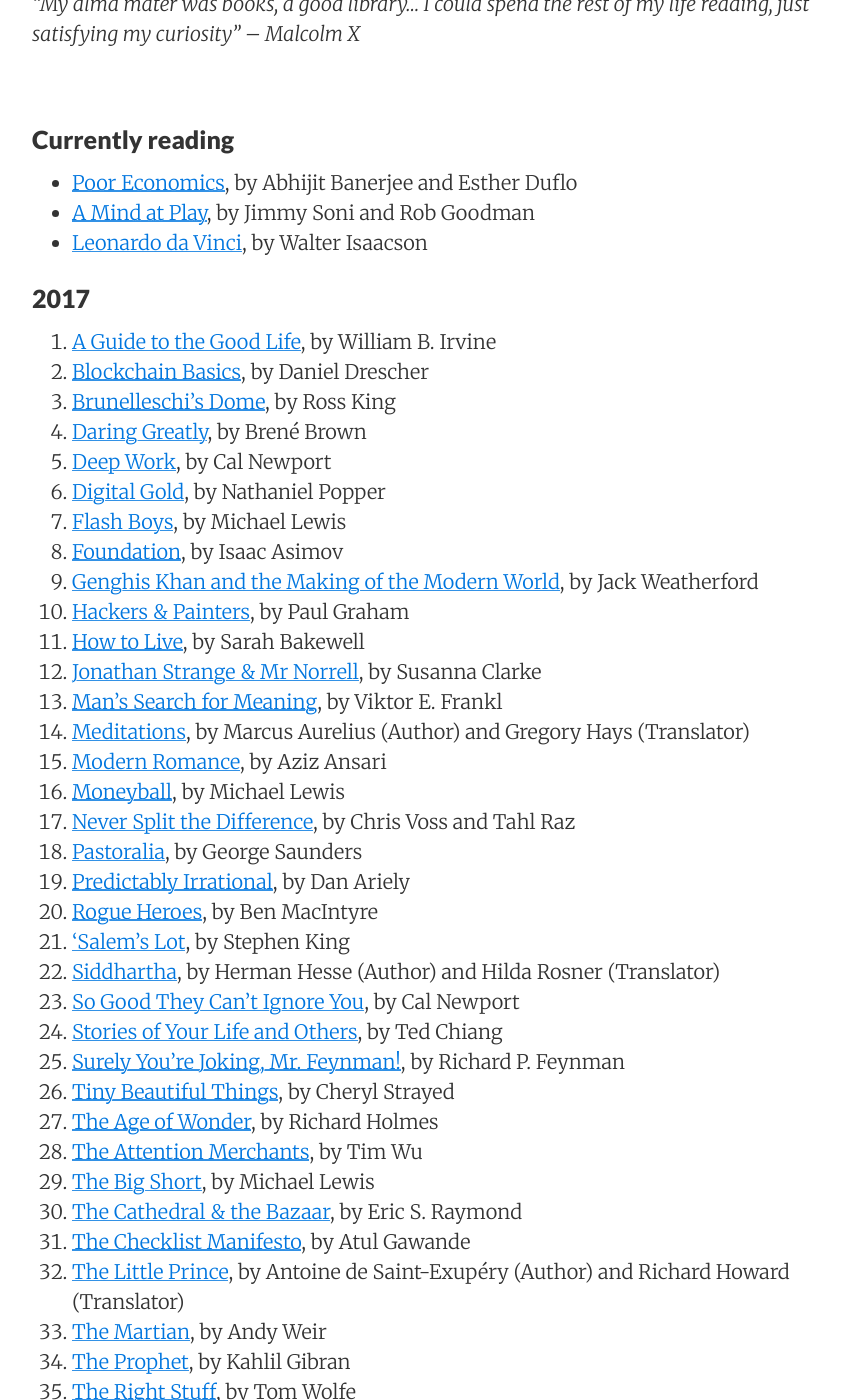
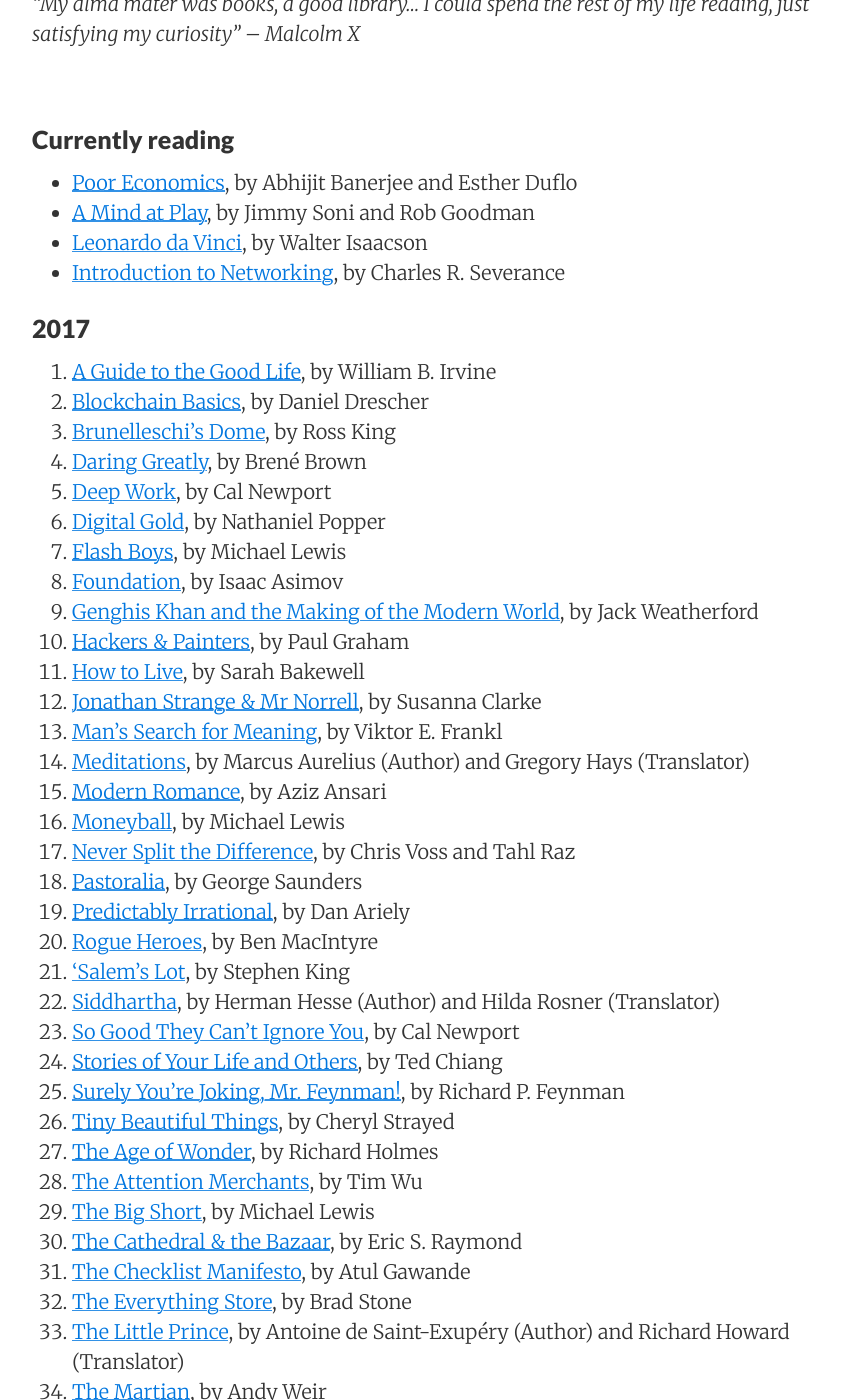
Before and after one commit to sewardlee337/sewardlee337.github.io, a Jekyll site: the page built from readinglist.md, in a window 1280 px wide and 1400 px high, scrolled down 251 px. Shown: the whole window, without its empty margins (188-1029 px from the left). Built offline with Jekyll 4.4.1, drawn with Linux system fonts in a browser that asks for light colours; nearby versions of some CDN libraries.

Commit message:
Update reading list

```diff
--- a/readinglist.md
+++ b/readinglist.md
@@ -15,6 +15,7 @@
 * [Poor Economics](https://www.amazon.com/Poor-Economics-Radical-Rethinking-Poverty-ebook/dp/B007CI81IQ/ref=sr_1_1?ie=UTF8&qid=1503820139&sr=8-1&keywords=poor+economics+a+radical+rethinking+of+the+way+to+fight+poverty), by Abhijit Banerjee and Esther Duflo
 * [A Mind at Play](https://www.amazon.com/Mind-Play-Shannon-Invented-Information-ebook/dp/B01M5IJN1P/ref=sr_1_1?s=digital-text&ie=UTF8&qid=1504403553&sr=1-1&keywords=a+mind+at+play), by Jimmy Soni and Rob Goodman
 * [Leonardo da Vinci](https://www.amazon.com/Leonardo-Vinci-Walter-Isaacson-ebook/dp/B071Y385Q1/ref=sr_1_1?ie=UTF8&qid=1508736808&sr=8-1&keywords=leonardo+da+vinci), by Walter Isaacson
+* [Introduction to Networking](https://www.amazon.com/Introduction-Networking-How-Internet-Works-ebook/dp/B00YD7M92S/ref=sr_1_1?s=digital-text&ie=UTF8&qid=1511127587&sr=1-1&keywords=introduction+to+networking), by Charles R. Severance
 
 
 ### 2017
@@ -50,6 +51,7 @@
 1. [The Big Short](https://www.amazon.com/Big-Short-Inside-Doomsday-Machine-ebook/dp/B003LSTK8G/ref=pd_sim_351_1?_encoding=UTF8&psc=1&refRID=264087XKEHZVB040WGN5), by Michael Lewis
 1. [The Cathedral & the Bazaar](https://www.amazon.com/Cathedral-Bazaar-Musings-Accidental-Revolutionary-ebook/dp/B0026OR3LM/ref=sr_1_1?ie=UTF8&qid=1500271243&sr=8-1&keywords=the+cathedral+and+the+bazaar), by Eric S. Raymond
 1. [The Checklist Manifesto](https://www.amazon.com/Checklist-Manifesto-How-Things-Right-ebook/dp/B0030V0PEW/ref=sr_1_1?s=digital-text&ie=UTF8&qid=1500162593&sr=1-1&keywords=the+checklist+manifesto), by Atul Gawande
+1. [The Everything Store](https://www.amazon.com/Everything-Store-Jeff-Bezos-Amazon-ebook/dp/B00BWQW73E/ref=tmm_kin_swatch_0?_encoding=UTF8&qid=1511127538&sr=8-1), by Brad Stone
 1. [The Little Prince](https://www.amazon.com/Little-Prince-Antoine-Saint-Exup%C3%A9ry/dp/0156012197/ref=pd_bxgy_14_3?_encoding=UTF8&psc=1&refRID=Y0X76QYR9JP1H9M923AB&dpID=51uWEc5jV7L&preST=_SX218_BO1,204,203,200_QL40_&dpSrc=detail), by Antoine de Saint-Exupéry (Author) and Richard Howard (Translator)
 1. [The Martian](https://www.amazon.com/Martian-Novel-Andy-Weir-ebook/dp/B00EMXBDMA/ref=sr_1_1_ha?s=digital-text&ie=UTF8&qid=1500162561&sr=1-1&keywords=the+martian), by Andy Weir
 1. [The Prophet](https://www.amazon.com/Prophet-Kahlil-Gibran-ebook/dp/B06XDHQFVY/ref=sr_1_1?s=digital-text&ie=UTF8&qid=1500162682&sr=1-1&keywords=the+prophet), by Kahlil Gibran
```
